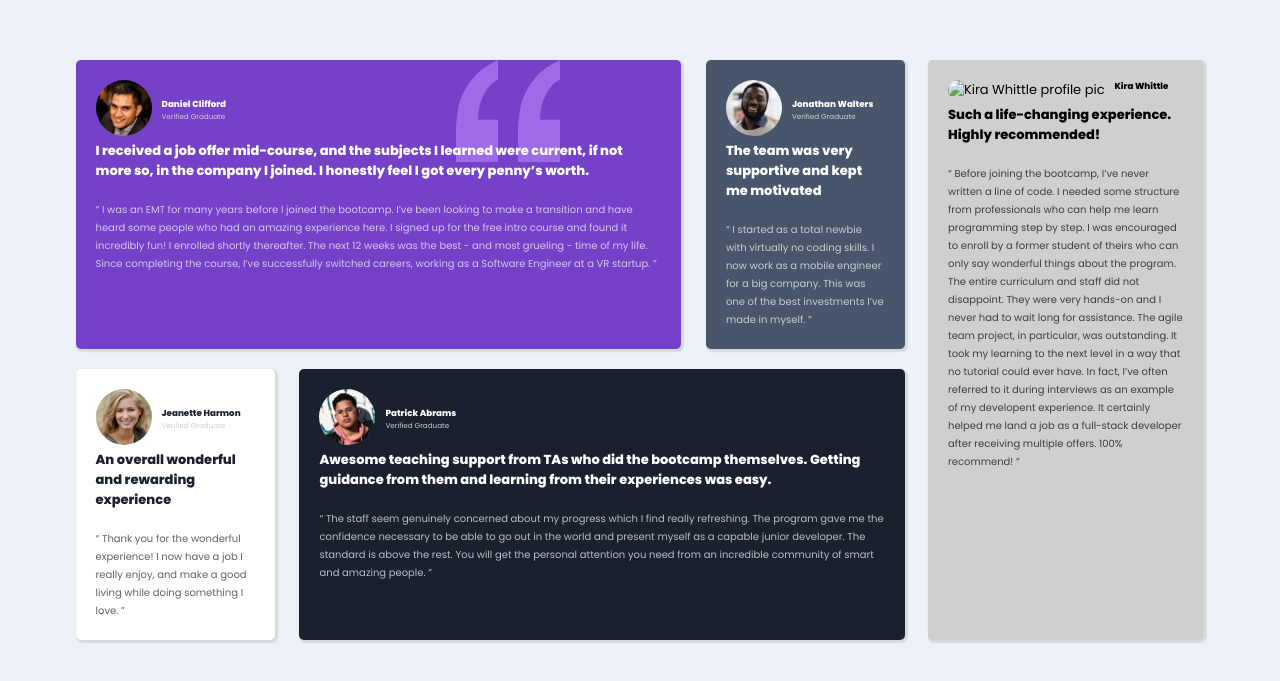
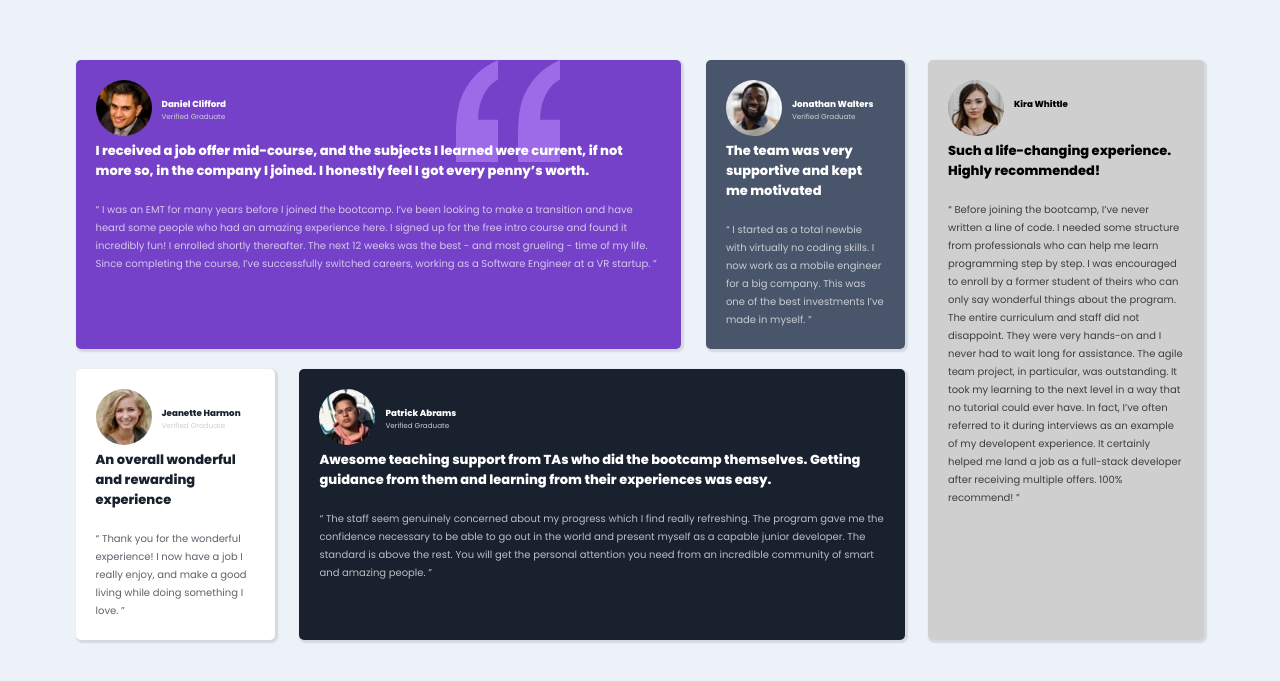
Before and after one commit to BarodiZakareya/testimonials-grid-section-main, a plain HTML site: page index.html in a window 1280 px wide. Shown: the part 119-800 px from the top of the page. Drawn offline with Linux system fonts and the light colour scheme.

Commit message:
fix the image

```diff
--- a/index.html
+++ b/index.html
@@ -117,7 +117,7 @@
 
 
       <div class="header">
-        <img src="/images//image-kira.jpg" alt="Kira Whittle profile pic">
+        <img src="./images/image-kira.jpg" alt="Kira Whittle profile pic">
 
         <div class="header-text">
           <h6>Kira Whittle</h6>
```
